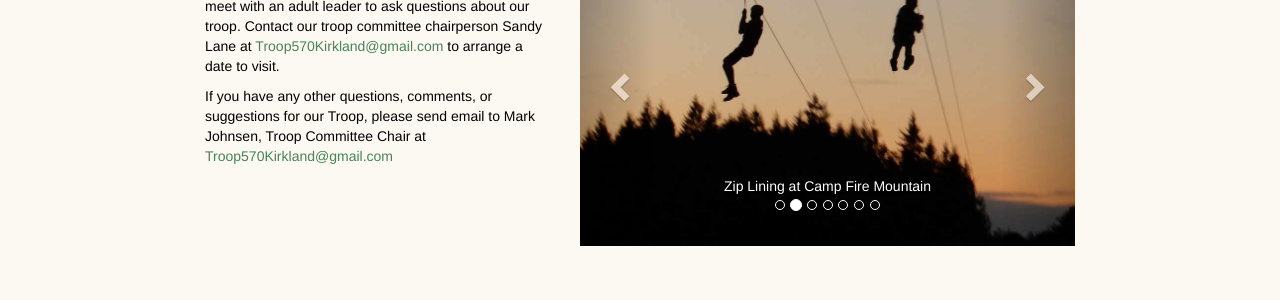
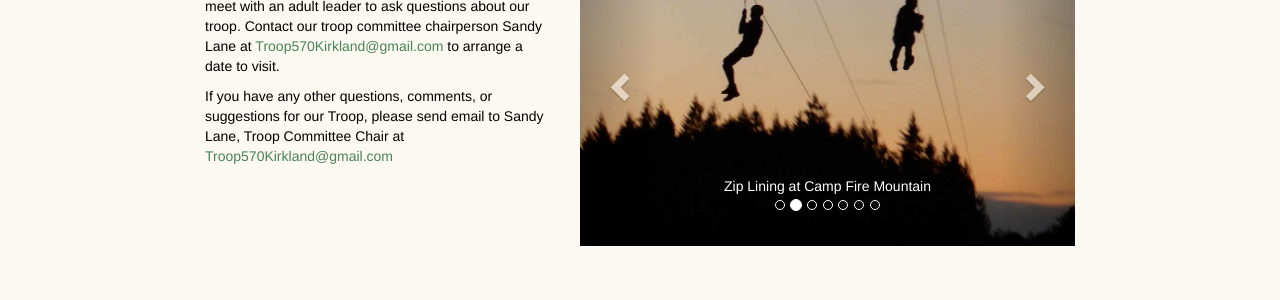
Before and after one commit to troop570/troop570.github.io, a Jekyll site: the page built from contact/index.html, in a window 1280 px wide. Shown: the part 205-505 px from the top of the page. Built offline with Jekyll 4.4.1, drawn with Linux system fonts in a browser that asks for light colours; nearby versions of some CDN libraries.

Commit message:
Update index.html

```diff
--- a/contact/index.html
+++ b/contact/index.html
@@ -30,7 +30,7 @@ slides:
     </p>
     <p>
       If you have any other questions, comments, or suggestions for our Troop,
-      please send email to Mark Johnsen, Troop Committee Chair at
+      please send email to Sandy Lane, Troop Committee Chair at
       <a href="mailto:Troop570Kirkland@gmail.com?subject=Message+From+Troop+Website">Troop570Kirkland@gmail.com</a>
     </p>
   </div>
```
